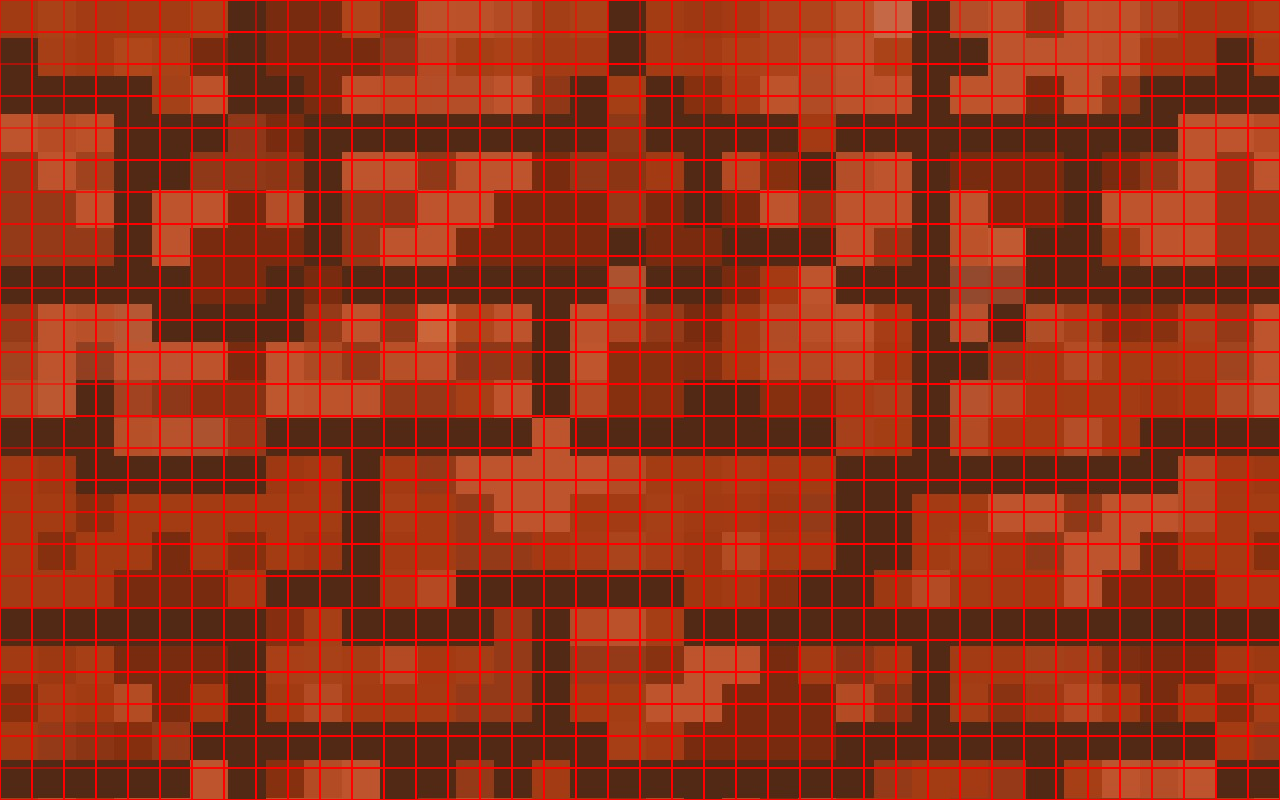
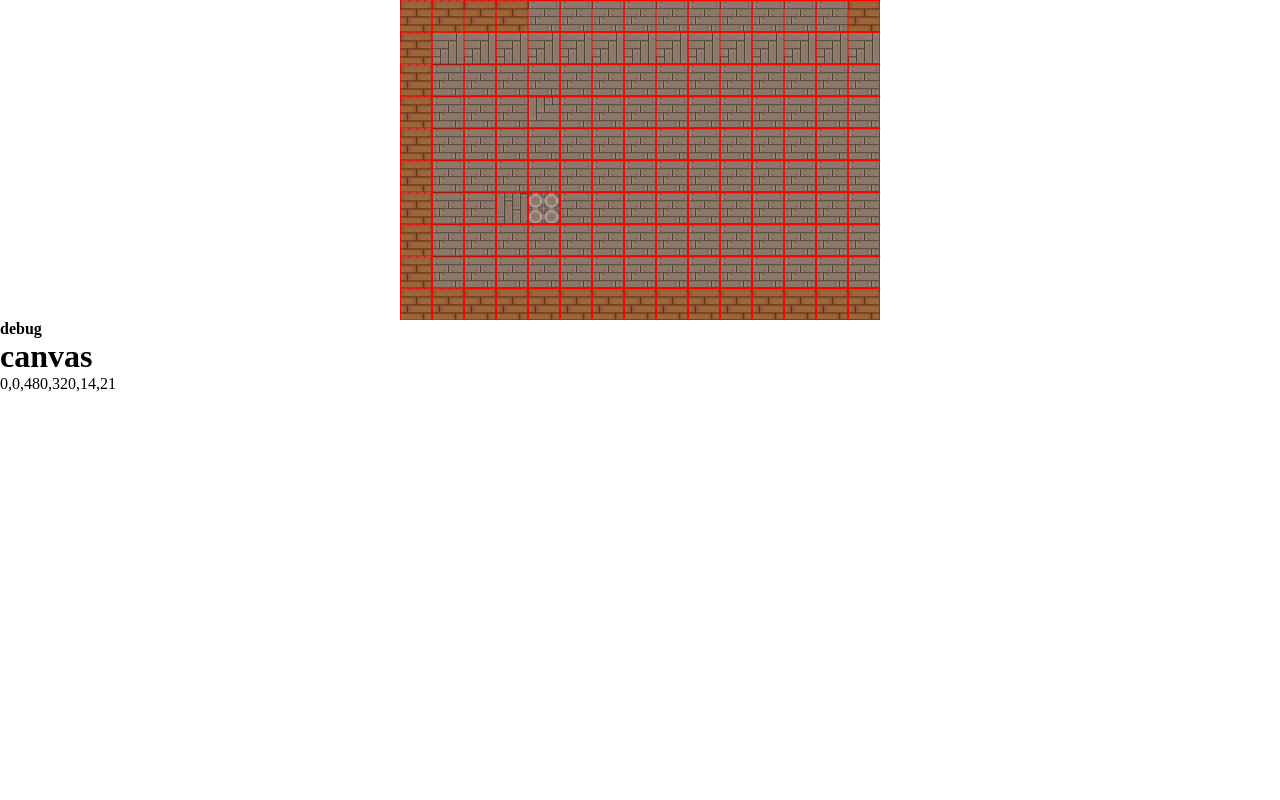
Before and after one commit to Arnob-B/MetaLab, a website built with Vite: page map/index.html in a window 1280 px wide. Built offline with nearby package versions, Linux system fonts and the light colour scheme.

Commit message:
tile map added

```diff
--- a/map/game.js
+++ b/map/game.js
@@ -30,18 +30,21 @@ export default class Game{
     }
   }
   render(ctx){
-    this.tableMap.fill(ctx);
-    // ctx.drawImage(
-    //   this.tableMap.img,
-    //   this.camera.x,
-    //   this.camera.y,
-    //   this.canvasWidth,
-    //   this.canvasHeight,
-    //   0,
-    //   0,
-    //   this.gameWidth,
-    //   this.gameHeight
-    // );
+    // this.tableMap.fill(ctx);
+    /*
+    ctx.drawImage(
+      this.tableMap.img,
+      this.camera.x,
+      this.camera.y,
+      this.canvasWidth,
+      this.canvasHeight,
+      0,
+      0,
+      this.gameWidth,
+      this.gameHeight
+    );
+    */
+    this.tableMap.draw(ctx, this.camera.x, this.camera.y, this.canvasWidth, this.canvasHeight);
     this.drawGrid(ctx, 32);
   }
 }
--- a/map/index.html
+++ b/map/index.html
@@ -1,12 +1,18 @@
-<html >
+<html>
 <head>
   <link rel="stylesheet" href="style.css">
 </head>
 <body>
   <canvas id="mainCanvas">
   </canvas>
+  <div>
+    <h4>debug</h4>
+    <h1>canvas</h1>
+    <div id="canvasPops">
+    </div>
+    </div>
 </body>
-<img src="./wood.png" id="woodTile" style="display:none;"></img>
+<img src="./assets/tileFloor672X448_21X14.png" id="woodTile" style="display:none;"></img>
 <img src="./assets/floor2.jpeg" id="floor" style="display:none;"></img>
 <img src="./table.png" id="tableTile" style="display:none;"></img>
 <img src="./wallpaper.jpg" id="wallpaper" style="display:none;"></img>
--- a/map/main.js
+++ b/map/main.js
@@ -3,8 +3,8 @@ const gameWidth = 1980
 const gameHeight = 1200
 window.addEventListener("load",()=>{
   const canvas = document.querySelector("#mainCanvas");
-  const canvasWidth = canvas.width = window.innerWidth;
-  const canvasHeight = canvas.height = window.innerHeight;
+  const canvasWidth = canvas.width = 32 * 15;
+  const canvasHeight = canvas.height = 32 * 10;
   const ctx = canvas.getContext("2d");
 
   const game = new Game(canvasWidth,canvasHeight,gameWidth,gameHeight);
--- a/map/map.js
+++ b/map/map.js
@@ -3,21 +3,51 @@ export default class map{
     this.gameHeight =gameHeight
     this.gameWidth =gameWidth
 
-    this.img = document.querySelector("#floor");
+    this.img = document.querySelector("#woodTile");
+    console.log(this.img.height,this.img.width)
+
+    this.imgHeight = 32;
+    this.imgWidth = 32;
+
+    this.row = this.img.height/32;
+    this.col = this.img.width/32;
+
+    this.arr = [
+      [42,42,42,42,1,1,1,1,1,1,1,1,1,1,42],
+      [42,2,2,2,2,2,2,2,2,2,2,2,2,2,2],
+      [42,1,1,1,1,1,1,1,1,1,1,1,1,1,1],
+      [42,1,1,1,3,1,1,1,1,1,1,1,1,1,1],
+      [42,1,1,1,1,1,1,1,1,1,1,1,1,1,1],
+      [42,1,1,1,1,1,1,1,1,1,1,1,1,1,1],
+      [42,1,1,22,37,1,1,1,1,1,1,1,1,1,1],
+      [42,1,1,1,1,1,1,1,1,1,1,1,1,1,1],
+      [42,1,1,1,1,1,1,1,1,1,1,1,1,1,1],
+      [42,42,42,42,42,42,42,42,42,42,42,42,42,42,42],
+    ];
+    /*
     this.imgHeight = this.img.height;
     this.imgWidth = this.img.width;
-    this.tileMap = [ // x and y
-      [0,0],
-      [50,0],
-      [0,0],
-      [0,0],
-      [0,0],
-    ]
+    */
   }
-  draw(context){
-    this.tileMap.forEach((e)=>{
-       context.drawImage(this.img, 0, 0, this.img.width, this.img.height, e[0], e[1], this.imgWidth, this.imgHeight);
-    })
+  draw(context,canvX,canvY,canvW,canvH){
+    //drawImage(img, imgx, imgy, imgw, imgh, dx, dy, dw, dh)
+    //row , height -> px,px
+    document.querySelector("#canvasPops").innerHTML = `${canvX},${canvY},${canvW},${canvH},${this.row},${this.col}`;
+    for(let row = 0;row<10;row++){ //
+      for (let col = 0; col<15; col++) {
+        const tileNo = this.arr[row][col];
+        const x = (tileNo%this.col) ;
+        const y = Math.floor(tileNo/this.col);
+        // console.log(tileNo,x,y);
+        context.drawImage(
+          this.img,
+          x*32,y*32,
+          this.imgWidth,this.imgHeight,
+
+          col * this.imgWidth,row * this.imgHeight,
+          this.imgWidth,this.imgHeight);
+      }
+    }
   }
   fill(context){
     for (let i = 0; i < this.gameHeight; i += this.imgHeight) {
--- a/map/style.css
+++ b/map/style.css
@@ -2,3 +2,10 @@
   margin: 0px;
   padding: 0px;
 }
+#mainCanvas{
+  display: block;
+  padding-left: 0;
+  padding-right: 0;
+  margin-left: auto;
+  margin-right: auto;
+}
```
Also changed, not shown: map/assets/floors.png (added), map/assets/tileFloor672X448_21X14.png (added).
